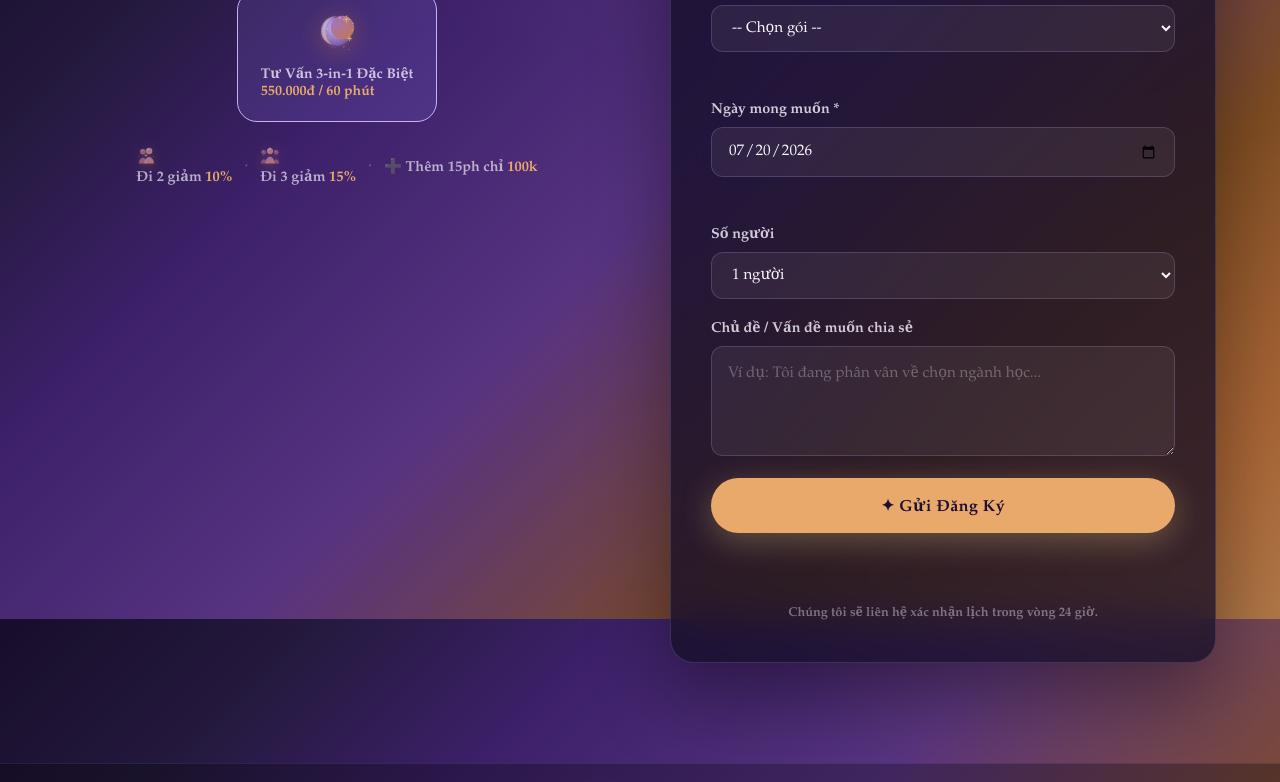
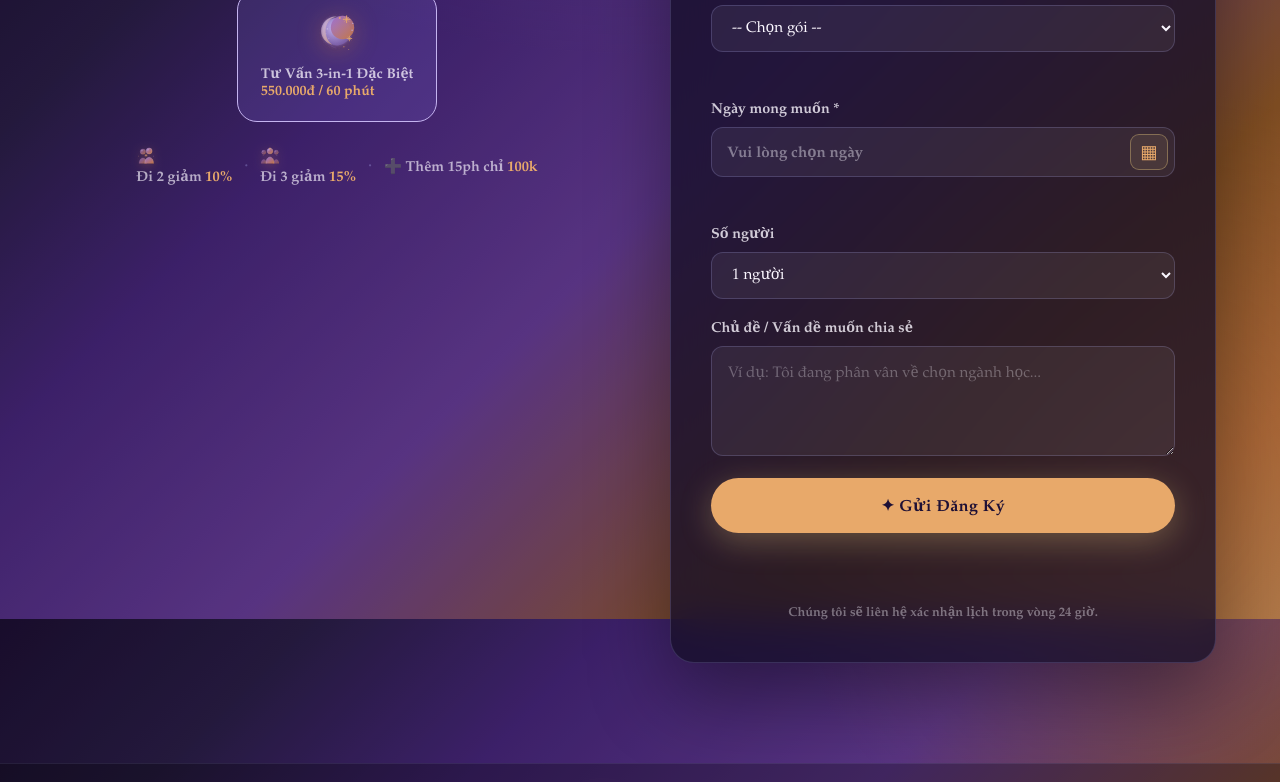
Before and after one commit to tonyle88/ccpcafe, a website: page index.html in a window 1280 px wide. Shown: the part 6581-7363 px from the top of the page. Drawn offline with Linux system fonts and the light colour scheme; no server answers; a web font is replaced by a local one.

Commit message:
fix: localize booking dates for Vietnam

```diff
--- a/admin/app.js
+++ b/admin/app.js
@@ -371,7 +371,7 @@ function renderHealthOverview() {
 function formatTimestamp(value) {
   if (!value) return '';
   const date = new Date(value);
-  return Number.isNaN(date.getTime()) ? String(value) : date.toLocaleString('vi-VN');
+  return Number.isNaN(date.getTime()) ? String(value) : date.toLocaleString('vi-VN',{timeZone:'Asia/Ho_Chi_Minh',hour12:false});
 }
 
 async function loadAdmin() {
--- a/index.html
+++ b/index.html
@@ -485,7 +485,11 @@
 
               <div class="form-group">
                 <label for="f-date">Ngày mong muốn *</label>
-                <input type="date" id="f-date" name="preferredDate" required aria-describedby="f-date-error" />
+                <div class="date-input-wrap">
+                  <input type="date" id="f-date" name="preferredDate" required aria-describedby="f-date-error" />
+                  <span id="f-date-placeholder" class="date-placeholder">Vui lòng chọn ngày</span>
+                  <button id="f-date-open" class="date-open-button" type="button" aria-label="Mở lịch chọn ngày">▦</button>
+                </div>
                 <small class="form-error" id="f-date-error"></small>
               </div>
 
--- a/script.js
+++ b/script.js
@@ -602,7 +602,14 @@ const preferredDateInput = document.getElementById('f-date');
 if (preferredDateInput) {
   const today = todayLocalIso();
   preferredDateInput.min = today;
-  if (!preferredDateInput.value) preferredDateInput.value = today;
+  const placeholder = document.getElementById('f-date-placeholder');
+  const syncDatePlaceholder = () => { const hasValue=Boolean(preferredDateInput.value); if (placeholder) placeholder.hidden=hasValue; preferredDateInput.classList.toggle('is-empty',!hasValue); };
+  const openDatePicker = () => { try { preferredDateInput.showPicker?.(); } catch (_) { preferredDateInput.focus(); } };
+  preferredDateInput.addEventListener('input', syncDatePlaceholder);
+  preferredDateInput.addEventListener('change', syncDatePlaceholder);
+  preferredDateInput.addEventListener('click', openDatePicker);
+  document.getElementById('f-date-open')?.addEventListener('click', openDatePicker);
+  syncDatePlaceholder();
 }
 bookingFieldIds.forEach(id => {
   const input = document.getElementById(id);
--- a/style.css
+++ b/style.css
@@ -1622,6 +1622,7 @@ body:hover #custom-cursor { opacity: 1; }
   resize: vertical;
   min-height: 110px;
 }
+.date-input-wrap{position:relative}.date-input-wrap input[type="date"]{padding-right:52px;cursor:pointer;color-scheme:dark}.date-input-wrap input[type="date"].is-empty::-webkit-datetime-edit{color:transparent}.date-input-wrap input[type="date"]::-webkit-calendar-picker-indicator{opacity:0;width:42px;height:100%;position:absolute;right:0;cursor:pointer}.date-placeholder{position:absolute;left:16px;top:50%;transform:translateY(-50%);pointer-events:none;color:rgba(251,247,255,.42);font-family:var(--font-body);font-size:.95rem}.date-placeholder[hidden]{display:none}.date-open-button{position:absolute;right:7px;top:50%;transform:translateY(-50%);display:grid;place-items:center;width:38px;height:36px;border:1px solid rgba(240,208,128,.36);border-radius:9px;background:rgba(240,208,128,.09);color:var(--gold-light);font-size:1.15rem;cursor:pointer}.date-open-button:hover,.date-open-button:focus-visible{border-color:var(--gold-light);background:rgba(240,208,128,.16);outline:none}
 
 .form-note {
   background: rgba(147, 129, 255, 0.12);
```
Also changed, not shown: tests/smoke.js (+4 -0 lines), 1 other file.
